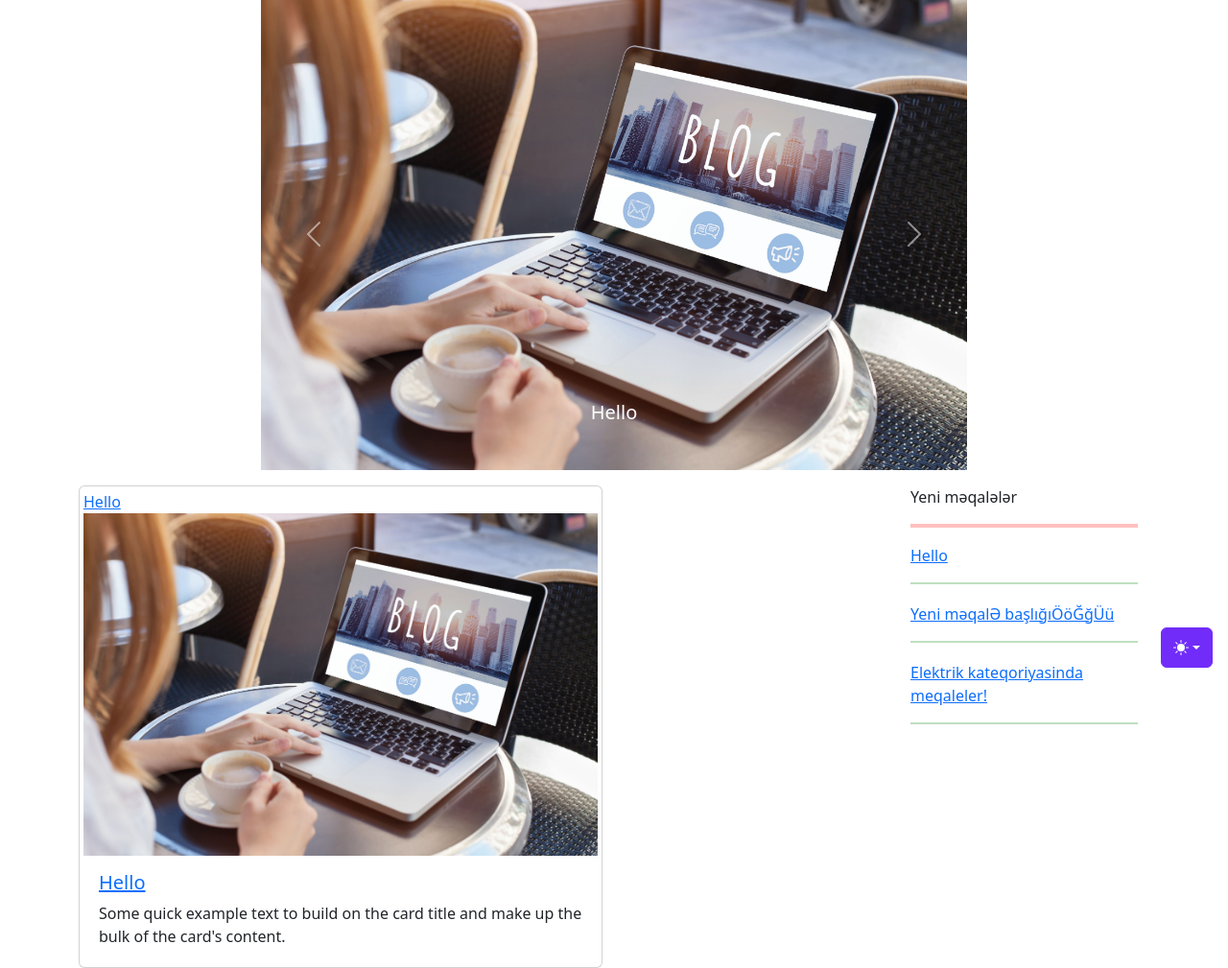
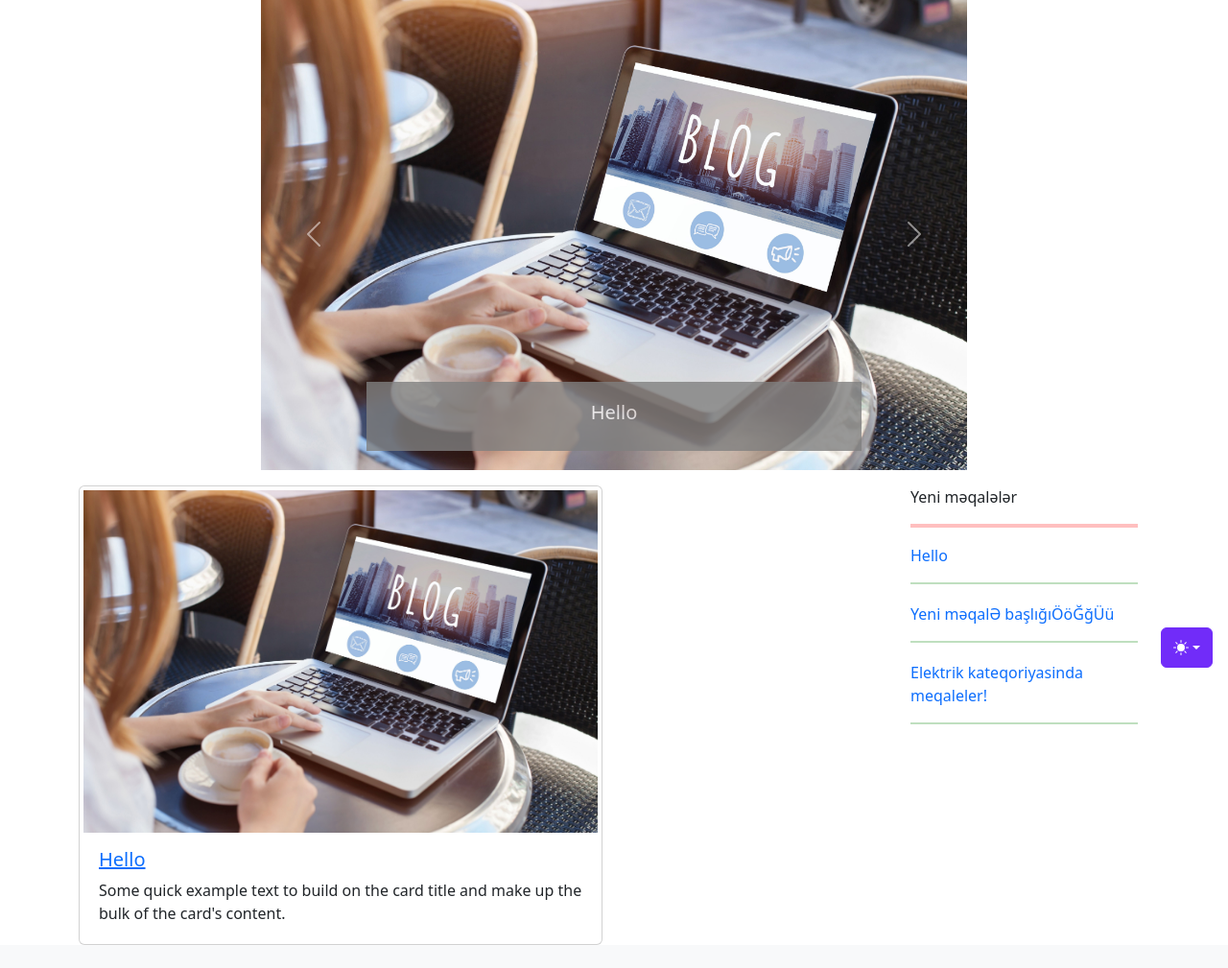
Before and after one commit to SahibFarhadov/x-lab, a Django app: page / in a window 1280 px wide. Shown: the part 88-1097 px from the top of the page at 96% size. After the commit the page ends 1073 px from the top, so only its background shows below. Run offline with Django 4.2, Linux system fonts and the light colour scheme; data comes from the database, SQL or seed files in the repository; some libraries are stand-ins or nearby versions.

Commit message:
index sehifesinde deyisiklik edildi. ve custom css elave edildi.

```diff
--- a/xlab_container/blog/models.py
+++ b/xlab_container/blog/models.py
@@ -2,6 +2,9 @@ from django.db import models
 from django_ckeditor_5.fields import CKEditor5Field
 from slugify import slugify
 from django.conf import settings
+from imagekit.models import ImageSpecField
+from imagekit.processors import ResizeToFill,ResizeToFit
+
 
 # Kateqoriyalar ucun kateqoriya modeli
 class Kateqoriya(models.Model):
@@ -24,6 +27,10 @@ class Blog(models.Model):
         verbose_name = 'Məqalə'
         verbose_name_plural = 'Məqalələr'
     basliq_sekli = models.ImageField(upload_to = "uploads/%d.%m.%Y",default = 'uploads/default.jpg',null=True,blank=True)
+    karusel_sekli = ImageSpecField(source="basliq_sekli",
+                                   processors=[ResizeToFill(600,400)],
+                                   format='JPEG',
+                                   options={'quality':100})
     basliq = models.CharField('Məqalə başlığı', max_length = 200)
     kontent = CKEditor5Field('Məqalə kontenti', config_name = 'extends')
     yaradilma_tarixi = models.DateTimeField('Yaranma tarixi', auto_now_add = True)
--- /dev/null
+++ b/xlab_container/blog/static/blog/css/blog_index.css
@@ -0,0 +1,6 @@
+.cox_oxunulan{
+    text-decoration: none;
+}
+.cox_oxunulan:hover{
+    text-decoration: underline;
+}
--- a/xlab_container/blog/templates/blog/index.html
+++ b/xlab_container/blog/templates/blog/index.html
@@ -5,6 +5,9 @@
 {% endblock %}
 {% block some_scripts %}
 <script src="{%static 'blog/js/blog_index.js'%}"></script>
+{% endblock  %}
+{% block some_css %}
+    <link rel="stylesheet" href="{%static 'blog/css/blog_index.css'%}">
 {% endblock  %}
 {% block content %}
     <div class="container-fluid mt-4">
@@ -18,9 +21,9 @@
                             {%if yazi.karuselde%}
                                 <div class="carousel-item">
                                     <a href="{%url 'yazini_tap' yazi.blog_slug%}" target="_blank" rel="noopener noreferrer">
-                                        <img src="{{yazi.basliq_sekli.url}}" class="d-block w-100" alt="...">
+                                        <img src="{{yazi.karusel_sekli.url}}" class="d-block w-100" alt="...">
                                     </a>
-                                    <div class="carousel-caption d-none d-md-block d-sm-block d-xs-block">
+                                    <div class="carousel-caption d-block d-md-block d-sm-block d-xs-block bg-light" style="background-color: gray!important;opacity: .8; color: white;">
                                         <h5 class="">{{yazi.basliq}}</h5>
                                     </div>
                                 </div>
@@ -44,7 +47,7 @@
             <div class="row">
                 <div class="col-lg-6">
                     <div class="card p-1">
-                        <a href="{%url 'yazini_tap' cox_oxunulan.blog_slug%}" target="_blank" title="{{cox_oxunulan.basliq}}">{{cox_oxunulan.basliq}}
+                        <a href="{%url 'yazini_tap' cox_oxunulan.blog_slug%}" target="_blank" title="{{cox_oxunulan.basliq}}">
                             <img src="{{cox_oxunulan.basliq_sekli.url}}" class="" style="width:100%;height:100%;">
                         </a>
                         <div class="card-body">
@@ -64,7 +67,7 @@
                         {% for yazi in yeni_yazilar %}
                         <div class="row">
                             <div class="col">
-                                <a target="_blank" href="{%url 'yazini_tap' yazi.blog_slug%}">{{yazi.basliq}}</a>
+                                <a target="_blank" href="{%url 'yazini_tap' yazi.blog_slug%}" class="cox_oxunulan">{{yazi.basliq}}</a>
                             </div>
                         </div>
                         <hr style="border:none;border-top: 2px solid green;overflow: visible; height:5px;" />
--- a/xlab_container/templates/base.html
+++ b/xlab_container/templates/base.html
@@ -9,6 +9,7 @@
     <link rel="stylesheet" href="{%static 'css/custom_dropdown.css'%}">
     <link rel="stylesheet" href="{%static 'css/mobile_view_css.css'%}">
     <link rel="stylesheet" href="{%static 'css/navbar-menu-css.css'%}">
+    {% block some_css %}{% endblock  %}
     <style>
       @import url('https://fonts.googleapis.com/css2?family=Poppins:wght@700;800&display=swap');
         .bd-placeholder-img {
--- a/xlab_container/xlab_project/settings.py
+++ b/xlab_container/xlab_project/settings.py
@@ -40,6 +40,7 @@ INSTALLED_APPS = [
     'account',
     'blog',
     'django_ckeditor_5',
+    'imagekit'
 ]
 
 MIDDLEWARE = [
```
Also changed, not shown: 12 other files.
